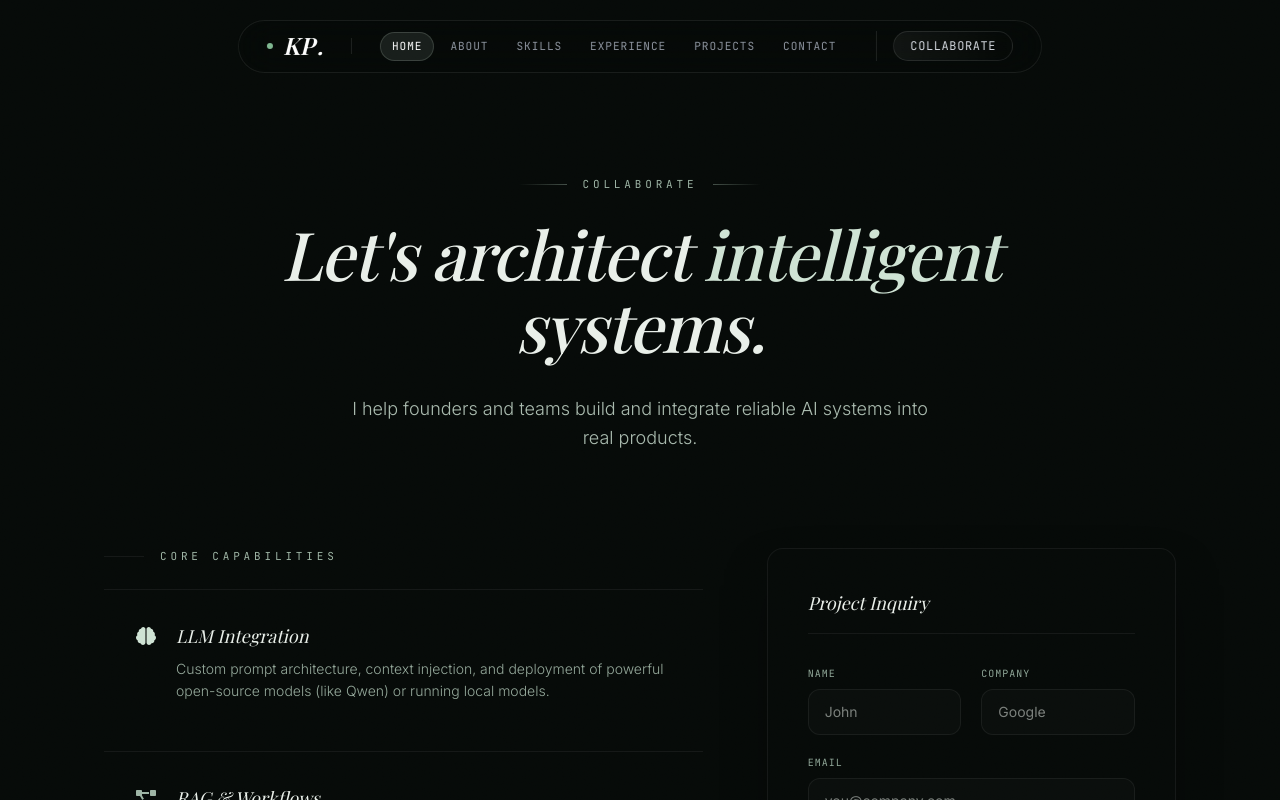
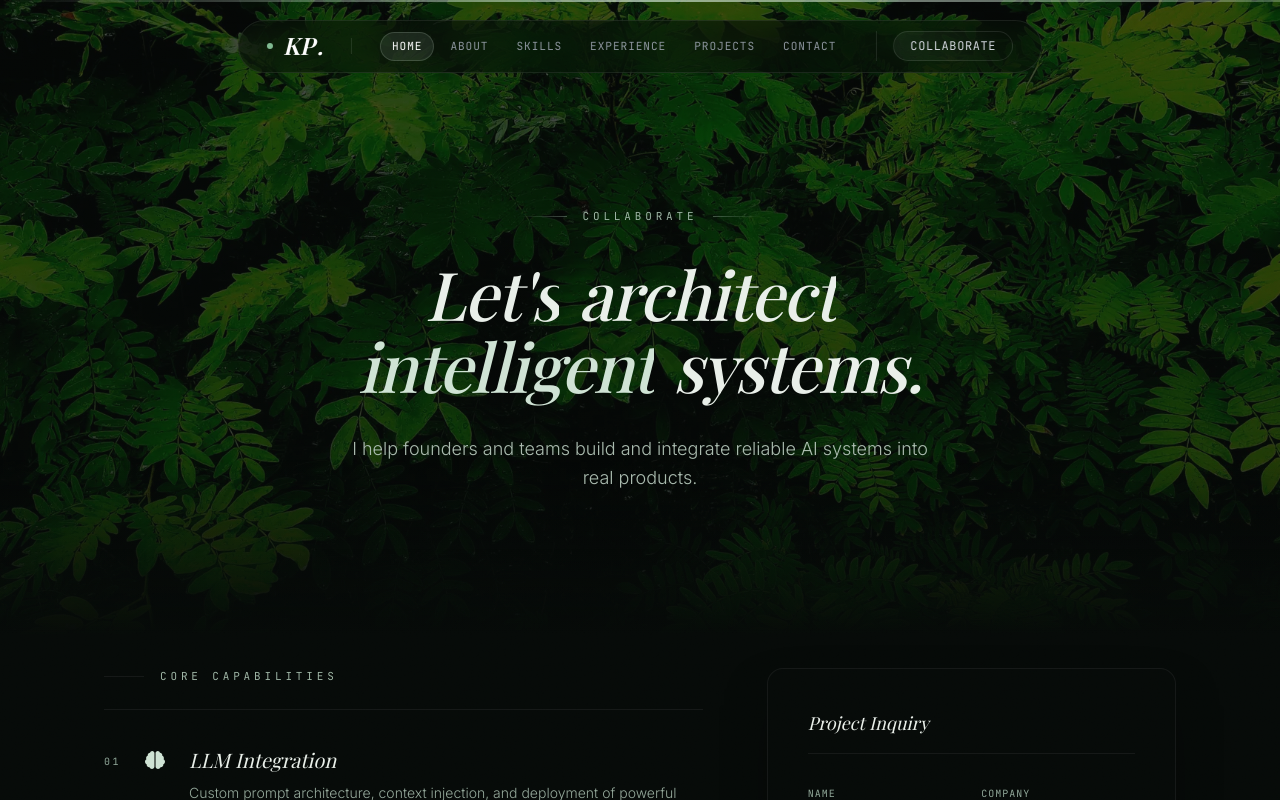
Before and after one commit to KevalParmar75/portfoliome, a React (Vite) app in the folder portfolio-frontend/: page /collaborate in a window 1280 px wide. Shown: the top 800 px of the page. Built offline with nearby package versions, Linux system fonts and the light colour scheme; a web font is replaced by a local one.

Commit message:
Switch email backend to Resend API for production compatibility

```diff
--- a/portfolio-frontend/src/pages/Collaborate.tsx
+++ b/portfolio-frontend/src/pages/Collaborate.tsx
@@ -1,5 +1,5 @@
-import { useState} from "react";
-import { motion, AnimatePresence } from "framer-motion";
+import { useState, useRef } from "react";
+import { motion, AnimatePresence, useScroll, useSpring, useTransform } from "framer-motion";
 import { FaBrain, FaServer, FaProjectDiagram, FaPaperPlane, FaRobot, FaChevronDown } from "react-icons/fa";
 import ChatModal from "../components/ChatModal";
 import Navbar from "../components/Navbar";
@@ -17,6 +17,83 @@ const Grain = () => (
 );
 
 const EASE = [0.22, 1, 0.36, 1] as const;
+
+// ─── Scroll progress bar ──────────────────────────────────────────────────────
+const ScrollProgress = () => {
+  const { scrollYProgress } = useScroll();
+  const scaleX = useSpring(scrollYProgress, { stiffness: 140, damping: 28, mass: 0.4 });
+  return (
+    <motion.div
+      className="fixed top-0 left-0 right-0 h-[2px] z-[96] origin-left bg-gradient-to-r from-transparent via-[#cfe3d4]/70 to-[#cfe3d4]/30"
+      style={{ scaleX }}
+    />
+  );
+};
+
+// ─── Parallax hero (photo shows through from body bg) ────────────────────────
+const TITLE_WORDS: { word: string; accent: boolean }[] = [
+  { word: "Let's", accent: false },
+  { word: "architect", accent: false },
+  { word: "intelligent", accent: true },
+  { word: "systems.", accent: false },
+];
+
+const CollabHero = () => {
+  const ref = useRef<HTMLElement>(null);
+  const { scrollYProgress } = useScroll({ target: ref, offset: ["start start", "end start"] });
+  const y = useTransform(scrollYProgress, [0, 1], [0, 140]);
+  const opacity = useTransform(scrollYProgress, [0, 0.85], [1, 0]);
+  const scrimOpacity = useTransform(scrollYProgress, [0, 1], [0.5, 0.9]);
+
+  return (
+    <section ref={ref} className="relative pt-36 md:pt-52 pb-24 md:pb-36 overflow-hidden">
+      <motion.div style={{ opacity: scrimOpacity }} className="absolute inset-0 bg-[#060a08] pointer-events-none" />
+      <div className="absolute inset-x-0 bottom-0 h-44 bg-gradient-to-b from-transparent to-[#060a08] pointer-events-none" />
+
+      <motion.div
+        style={{ y, opacity }}
+        className="relative z-10 text-center max-w-3xl mx-auto px-6 will-change-transform"
+      >
+        <motion.div
+          initial={{ opacity: 0, y: 16 }}
+          animate={{ opacity: 1, y: 0 }}
+          transition={{ duration: 0.7, ease: EASE, delay: 0.1 }}
+          className="flex justify-center items-center gap-4 mb-8"
+        >
+          <span className="h-px w-12 bg-gradient-to-r from-transparent to-[#9db4a4]/40" />
+          <span className="font-mono text-[10px] md:text-[11px] tracking-[0.35em] uppercase text-[#9db4a4]">
+            collaborate
+          </span>
+          <span className="h-px w-12 bg-gradient-to-r from-[#9db4a4]/40 to-transparent" />
+        </motion.div>
+
+        <h1 className="display-title mb-6 md:mb-8" aria-label="Let's architect intelligent systems.">
+          {TITLE_WORDS.map(({ word, accent }, i) => (
+            <span key={i} className="inline-block overflow-hidden align-bottom pb-[0.08em] -mb-[0.08em] mr-[0.28em] last:mr-0">
+              <motion.span
+                className={`inline-block will-change-transform ${accent ? "text-[#cfe3d4]" : ""}`}
+                initial={{ y: "110%", rotate: 4, opacity: 0 }}
+                animate={{ y: 0, rotate: 0, opacity: 1 }}
+                transition={{ duration: 0.9, ease: EASE, delay: 0.25 + i * 0.09 }}
+              >
+                {word}
+              </motion.span>
+            </span>
+          ))}
+        </h1>
+
+        <motion.p
+          initial={{ opacity: 0, y: 16 }}
+          animate={{ opacity: 1, y: 0 }}
+          transition={{ duration: 0.7, ease: EASE, delay: 0.7 }}
+          className="text-[#a9baae] text-sm md:text-lg font-light leading-relaxed max-w-xl mx-auto"
+        >
+          I help founders and teams build and integrate reliable AI systems into real products.
+        </motion.p>
+      </motion.div>
+    </section>
+  );
+};
 
 export default function Collaborate() {
   const [isChatOpen, setIsChatOpen] = useState(false);
@@ -88,35 +165,16 @@ export default function Collaborate() {
     >
       <LiquidGlassCursor />
       <Navbar />
+      <ScrollProgress />
       <Grain />
 
-      <div className="absolute inset-x-0 top-0 h-[60vh] bg-gradient-to-b from-transparent to-[#060a08] pointer-events-none z-0" />
+      {/* ── Parallax hero ──────────────────────────────────────────── */}
+      <CollabHero />
 
       {/* ── Main Panel ─────────────────────────────────────────────── */}
-      <main className="relative z-10 min-h-screen bg-[#060a08] pb-24 pt-36 md:pt-44">
+      <main className="relative z-10 bg-[#060a08] pb-24 pt-4 md:pt-8">
 
         <section className="relative flex flex-col items-center justify-start px-6 md:px-10 max-w-6xl mx-auto">
-
-          {/* Header Section */}
-          <div className="text-center max-w-3xl mx-auto mb-16 md:mb-24">
-            <motion.div initial={{ opacity: 0, y: 20 }} animate={{ opacity: 1, y: 0 }} transition={{ duration: 0.6, ease: EASE }}>
-              <div className="flex justify-center items-center gap-4 mb-6">
-                <span className="h-px w-12 bg-gradient-to-r from-transparent to-[#9db4a4]/40" />
-                <span className="font-mono text-[10px] md:text-[11px] tracking-[0.35em] uppercase text-[#9db4a4]">
-                  collaborate
-                </span>
-                <span className="h-px w-12 bg-gradient-to-r from-[#9db4a4]/40 to-transparent" />
-              </div>
-
-              <h1 className="display-title mb-6 md:mb-8">
-                Let's architect <span className="text-[#cfe3d4]">intelligent</span> systems.
-              </h1>
-
-              <p className="text-[#a9baae] text-sm md:text-lg font-light leading-relaxed max-w-xl mx-auto">
-                I help founders and teams build and integrate reliable AI systems into real products.
-              </p>
-            </motion.div>
-          </div>
 
           <div className="grid grid-cols-1 lg:grid-cols-12 gap-12 md:gap-16 w-full">
 
@@ -133,19 +191,26 @@ export default function Collaborate() {
                   Core Capabilities
                 </motion.h3>
 
-                <div className="space-y-4">
+                <div>
                   {services.map((service, idx) => (
                     <motion.div
                       key={idx}
-                      initial={{ opacity: 0, y: 20 }}
+                      initial={{ opacity: 0, y: 24 }}
                       animate={{ opacity: 1, y: 0 }}
-                      transition={{ delay: 0.3 + idx * 0.1, ease: EASE }}
-                      className="p-6 md:p-8 border-t border-white/[0.06] flex gap-5 hover:bg-white/[0.01] transition-colors duration-300"
+                      transition={{ delay: 0.3 + idx * 0.12, duration: 0.7, ease: EASE }}
+                      className="group border-t border-white/[0.06] last:border-b py-7 md:py-9 grid grid-cols-[auto_auto_1fr] gap-5 md:gap-6 items-start hover:bg-white/[0.015] transition-colors duration-300"
                     >
+                      <span className="font-mono text-[10px] text-[#8fa697] tracking-[0.25em] pt-2">
+                        0{idx + 1}
+                      </span>
                       <div className="mt-1 shrink-0">{service.icon}</div>
                       <div>
-                        <h4 className="text-lg font-serif italic text-[#e9efe9] mb-2">{service.title}</h4>
-                        <p className="text-sm font-light text-[#94a89a] leading-relaxed">{service.desc}</p>
+                        <h4 className="text-lg md:text-xl font-serif italic text-[#e9efe9] mb-2 transition-transform duration-500 group-hover:translate-x-1.5">
+                          {service.title}
+                        </h4>
+                        <p className="text-sm font-light text-[#94a89a] leading-relaxed transition-transform duration-500 group-hover:translate-x-1.5">
+                          {service.desc}
+                        </p>
                       </div>
                     </motion.div>
                   ))}
@@ -361,15 +426,13 @@ export default function Collaborate() {
           font-family: 'Dancing Script', cursive;
           letter-spacing: 0.08em;
           font-size: 1.1rem;
-          color: rgba(255, 255, 255, 0.4);
-          mix-blend-mode: overlay;
-          text-shadow: 1px 1px 1px rgba(0, 0, 0, 0.1), -1px -1px 1px rgba(255, 255, 255, 0.2);
+          color: rgba(207, 227, 212, 0.45);
+          text-shadow: 0 0 10px rgba(207, 227, 212, 0.15);
           cursor: crosshair;
           transition: all 0.4s ease-in-out;
         }
         .decal-easter-egg:hover {
           color: rgba(220, 38, 38, 0.9);
-          mix-blend-mode: normal;
           text-shadow: 0 0 12px rgba(220, 38, 38, 0.6);
         }
       `}</style>
--- a/portfolio-frontend/src/pages/ProjectDetails.tsx
+++ b/portfolio-frontend/src/pages/ProjectDetails.tsx
@@ -1,13 +1,13 @@
 import { useEffect, useState, useCallback, useRef } from "react";
 import { createPortal } from "react-dom";
 import { useParams, useNavigate } from "react-router-dom";
-import { motion, AnimatePresence, useInView } from "framer-motion";
+import { motion, AnimatePresence, useInView, useScroll, useSpring, useTransform, type MotionValue } from "framer-motion";
 import Navbar from "../components/Navbar";
 import api from "../api/axios";
 import ReactMarkdown from "react-markdown";
 import remarkGfm from "remark-gfm";
 import { FaBrain, FaTimes, FaGithub, FaExternalLinkAlt} from "react-icons/fa";
-import { FiRefreshCw, FiX, FiChevronLeft, FiChevronRight, FiZap, FiMaximize2 } from "react-icons/fi";
+import { FiRefreshCw, FiX, FiChevronLeft, FiChevronRight, FiZap, FiMaximize2, FiArrowUpRight } from "react-icons/fi";
 import LiquidGlassCursor from "../components/LiquidGlassCursor";
 
 interface Project {
@@ -34,6 +34,62 @@ const Grain = () => (
     }}
   />
 );
+
+// ─── Scroll progress bar ──────────────────────────────────────────────────────
+const ScrollProgress = () => {
+  const { scrollYProgress } = useScroll();
+  const scaleX = useSpring(scrollYProgress, { stiffness: 140, damping: 28, mass: 0.4 });
+  return (
+    <motion.div
+      className="fixed top-0 left-0 right-0 h-[2px] z-[96] origin-left bg-gradient-to-r from-transparent via-[#cfe3d4]/70 to-[#cfe3d4]/30"
+      style={{ scaleX }}
+    />
+  );
+};
+
+// ─── Scroll-linked word-by-word reveal ────────────────────────────────────────
+const ScrollWord = ({ word, progress, range }: { word: string; progress: MotionValue<number>; range: [number, number] }) => {
+  const opacity = useTransform(progress, range, [0.12, 1]);
+  const y = useTransform(progress, range, [6, 0]);
+  return (
+    <motion.span style={{ opacity, y }} className="inline-block mr-[0.3em] will-change-transform">
+      {word}
+    </motion.span>
+  );
+};
+
+const ScrollText = ({ text }: { text: string }) => {
+  const ref = useRef(null);
+  const { scrollYProgress } = useScroll({ target: ref, offset: ["start 0.85", "end 0.5"] });
+  const paragraphs = text.split(/\n+/).map(p => p.trim()).filter(Boolean);
+  const total = paragraphs.reduce((n, p) => n + p.split(/\s+/).length, 0);
+  let cursor = 0;
+
+  return (
+    <div ref={ref} className="space-y-5">
+      {paragraphs.map((para, pi) => {
+        const words = para.split(/\s+/);
+        const start = cursor;
+        cursor += words.length;
+        return (
+          <p key={pi} className="text-[#c3d2c7] font-light text-base md:text-lg leading-relaxed">
+            {words.map((w, wi) => {
+              const i = start + wi;
+              return (
+                <ScrollWord
+                  key={wi}
+                  word={w}
+                  progress={scrollYProgress}
+                  range={[i / total, Math.min(1, (i + 1.5) / total)]}
+                />
+              );
+            })}
+          </p>
+        );
+      })}
+    </div>
+  );
+};
 
 // ─── Animated Title ───────────────────────────────────────────────────────────
 const AnimatedTitle = ({ text }: { text: string }) => {
@@ -273,6 +329,136 @@ const ImageCarousel = ({ images }: { images: NonNullable<Project["images"]> }) =
   );
 };
 
+// ─── Meta chip ────────────────────────────────────────────────────────────────
+const MetaChip = ({ children }: { children: React.ReactNode }) => (
+  <span className="px-4 py-1.5 rounded-full border border-white/10 bg-white/[0.03] backdrop-blur-md font-mono text-[10px] tracking-[0.2em] uppercase text-[#b9cec0]">
+    {children}
+  </span>
+);
+
+// ─── Parallax hero (photo shows through from body bg) ────────────────────────
+const ProjectHero = ({ project, techCount, onBack }: { project: Project; techCount: number; onBack: () => void }) => {
+  const ref = useRef<HTMLElement>(null);
+  const { scrollYProgress } = useScroll({ target: ref, offset: ["start start", "end start"] });
+  const y = useTransform(scrollYProgress, [0, 1], [0, 140]);
+  const opacity = useTransform(scrollYProgress, [0, 0.85], [1, 0]);
+  const scrimOpacity = useTransform(scrollYProgress, [0, 1], [0.55, 0.9]);
+
+  return (
+    <section ref={ref} className="relative pt-28 md:pt-44 pb-24 md:pb-32 overflow-hidden">
+      <motion.div style={{ opacity: scrimOpacity }} className="absolute inset-0 bg-[#060a08] pointer-events-none" />
+      <div className="absolute inset-x-0 bottom-0 h-44 bg-gradient-to-b from-transparent to-[#060a08] pointer-events-none" />
+
+      <motion.div style={{ y, opacity }} className="relative z-10 max-w-6xl mx-auto px-6 md:px-10 will-change-transform">
+        <motion.button
+          onClick={onBack}
+          initial={{ opacity: 0, x: -16 }}
+          animate={{ opacity: 1, x: 0 }}
+          transition={{ duration: 0.4 }}
+          className="flex items-center gap-2 font-mono text-xs text-[#8fa697] hover:text-[#e9efe9] transition-colors duration-200 mb-10 md:mb-14 group"
+        >
+          <FiChevronLeft className="group-hover:-translate-x-0.5 transition-transform duration-200" />
+          <span className="tracking-[0.2em] uppercase">back_to_projects</span>
+        </motion.button>
+
+        <motion.div
+          initial={{ opacity: 0 }}
+          animate={{ opacity: 1 }}
+          transition={{ duration: 0.4 }}
+          className="flex items-center gap-4 mb-6"
+        >
+          <span className="font-mono text-[10px] md:text-[11px] tracking-[0.35em] uppercase text-[#9db4a4]">
+            project.details
+          </span>
+          <span className="h-px flex-1 max-w-[180px] bg-gradient-to-r from-[#9db4a4]/40 to-transparent origin-left" />
+        </motion.div>
+
+        <AnimatedTitle text={project.title} />
+
+        <motion.p
+          initial={{ opacity: 0, y: 12 }}
+          animate={{ opacity: 1, y: 0 }}
+          transition={{ delay: 0.5, duration: 0.5 }}
+          className="mt-6 md:mt-8 text-[#a9baae] text-sm md:text-lg max-w-2xl font-light leading-relaxed"
+        >
+          {project.short_description}
+        </motion.p>
+
+        <motion.div
+          initial={{ opacity: 0, y: 10 }}
+          animate={{ opacity: 1, y: 0 }}
+          transition={{ delay: 0.6, duration: 0.5 }}
+          className="flex flex-wrap gap-2.5 mt-8"
+        >
+          {typeof project.views === "number" && <MetaChip>{project.views} views</MetaChip>}
+          {project.images && project.images.length > 0 && <MetaChip>{project.images.length} visuals</MetaChip>}
+          <MetaChip>{techCount} technologies</MetaChip>
+        </motion.div>
+
+        <motion.div
+          initial={{ opacity: 0, y: 10 }}
+          animate={{ opacity: 1, y: 0 }}
+          transition={{ delay: 0.7, duration: 0.5 }}
+          className="flex flex-wrap gap-3 mt-10"
+        >
+          {project.github_url && (
+            <ActionButton href={project.github_url} icon={<FaGithub className="text-base" />} label="Repository" />
+          )}
+          {project.live_url && (
+            <ActionButton href={project.live_url} icon={<FaExternalLinkAlt className="text-sm" />} label="Live Demo" primary />
+          )}
+        </motion.div>
+      </motion.div>
+    </section>
+  );
+};
+
+// ─── Up Next ──────────────────────────────────────────────────────────────────
+const UpNext = ({ project, onOpen }: { project: Project; onOpen: () => void }) => {
+  const ref = useRef<HTMLDivElement>(null);
+  const inView = useInView(ref, { once: true, amount: 0.4 });
+  const { scrollYProgress } = useScroll({ target: ref, offset: ["start end", "end start"] });
+  const ghostY = useTransform(scrollYProgress, [0, 1], [50, -50]);
+
+  return (
+    <section className="relative z-10 bg-[#060a08] border-t border-white/[0.06]">
+      <motion.div
+        ref={ref}
+        initial={{ opacity: 0, y: 32 }}
+        animate={inView ? { opacity: 1, y: 0 } : {}}
+        transition={{ duration: 0.8, ease: EASE }}
+        onClick={onOpen}
+        className="group relative max-w-6xl mx-auto px-6 md:px-10 py-20 md:py-28 cursor-pointer overflow-hidden"
+      >
+        <motion.span
+          style={{ y: ghostY }}
+          className="absolute right-2 md:right-10 top-1/2 -translate-y-1/2 font-serif italic text-[7rem] md:text-[10rem] leading-none text-white/[0.03] select-none pointer-events-none"
+        >
+          next
+        </motion.span>
+
+        <span className="font-mono text-[10px] md:text-[11px] tracking-[0.35em] uppercase text-[#9db4a4]">
+          up.next
+        </span>
+
+        <div className="relative flex items-center justify-between gap-6 mt-5">
+          <div className="min-w-0">
+            <h2 className="font-serif italic text-3xl md:text-6xl text-[#e9efe9] leading-tight transition-transform duration-500 group-hover:translate-x-2 md:group-hover:translate-x-4">
+              {project.title}
+            </h2>
+            <p className="mt-4 text-sm md:text-base text-[#94a89a] font-light leading-relaxed max-w-xl transition-transform duration-500 group-hover:translate-x-2 md:group-hover:translate-x-4">
+              {project.short_description}
+            </p>
+          </div>
+          <div className="w-12 h-12 md:w-16 md:h-16 rounded-full border border-white/10 flex items-center justify-center shrink-0 transition-all duration-500 group-hover:border-[#cfe3d4]/50 group-hover:bg-[#cfe3d4]/10 group-hover:rotate-45">
+            <FiArrowUpRight className="text-lg md:text-2xl text-[#9db4a4] group-hover:text-[#e9efe9] transition-colors duration-300" />
+          </div>
+        </div>
+      </motion.div>
+    </section>
+  );
+};
+
 // ─── Loading Skeleton ─────────────────────────────────────────────────────────
 const LoadingSkeleton = () => (
   <div className="min-h-screen bg-[#060a08] text-white flex items-center justify-center">
@@ -391,66 +577,14 @@ export default function ProjectDetails() {
     >
       <LiquidGlassCursor />
       <Navbar />
+      <ScrollProgress />
       <Grain />
 
-      {/* ── Solid panel backdrop ───────────────────────────────────── */}
-      <div className="absolute inset-x-0 top-0 h-[50vh] bg-gradient-to-b from-transparent to-[#060a08] pointer-events-none" />
+      {/* ── Parallax hero ──────────────────────────────────────────── */}
+      <ProjectHero project={project} techCount={techLines.length} onBack={() => navigate(-1)} />
 
-      <main className="relative z-10 min-h-screen bg-[#060a08] pb-20 pt-28 md:pt-40">
-        <div className="px-6 md:px-10 max-w-6xl mx-auto">
-
-          {/* ── Back button ───────────────────────────────────────────── */}
-          <motion.button
-            onClick={() => navigate(-1)}
-            initial={{ opacity: 0, x: -16 }}
-            animate={{ opacity: 1, x: 0 }}
-            transition={{ duration: 0.4 }}
-            className="flex items-center gap-2 font-mono text-xs text-[#8fa697] hover:text-[#e9efe9] transition-colors duration-200 mb-8 md:mb-12 group"
-          >
-            <FiChevronLeft className="group-hover:-translate-x-0.5 transition-transform duration-200" />
-            <span className="tracking-[0.2em] uppercase">back_to_projects</span>
-          </motion.button>
-
-          {/* ── Header ────────────────────────────────────────────────── */}
-          <div className="mb-12 md:mb-16">
-            <motion.div
-              initial={{ opacity: 0 }}
-              animate={{ opacity: 1 }}
-              transition={{ duration: 0.4 }}
-              className="flex items-center gap-4 mb-6"
-            >
-              <span className="font-mono text-[10px] md:text-[11px] tracking-[0.35em] uppercase text-[#9db4a4]">
-                project.details
-              </span>
-              <span className="h-px flex-1 max-w-[180px] bg-gradient-to-r from-[#9db4a4]/40 to-transparent origin-left" />
-            </motion.div>
-
-            <AnimatedTitle text={project.title} />
-
-            <motion.p
-              initial={{ opacity: 0, y: 12 }}
-              animate={{ opacity: 1, y: 0 }}
-              transition={{ delay: 0.5, duration: 0.5 }}
-              className="mt-6 md:mt-8 text-[#94a89a] text-sm md:text-lg max-w-2xl font-light leading-relaxed"
-            >
-              {project.short_description}
-            </motion.p>
-          </div>
-
-          {/* ── Action Buttons ─────────────────────────────────────────── */}
-          <motion.div
-            initial={{ opacity: 0, y: 10 }}
-            animate={{ opacity: 1, y: 0 }}
-            transition={{ delay: 0.55, duration: 0.5 }}
-            className="flex flex-wrap gap-3 mb-16 md:mb-20"
-          >
-            {project.github_url && (
-              <ActionButton href={project.github_url} icon={<FaGithub className="text-base" />} label="Repository" />
-            )}
-            {project.live_url && (
-              <ActionButton href={project.live_url} icon={<FaExternalLinkAlt className="text-sm" />} label="Live Demo" primary />
-            )}
-          </motion.div>
+      <main className="relative z-10 bg-[#060a08] pb-20">
+        <div className="px-6 md:px-10 max-w-6xl mx-auto pt-4 md:pt-8">
 
           {/* ── Two-column layout ──────────────────────────────────────── */}
           <div className="grid grid-cols-1 lg:grid-cols-[1fr_320px] gap-8 md:gap-16 mb-12">
@@ -467,9 +601,9 @@ export default function ProjectDetails() {
                 </span>
                 <span className="h-px flex-1 max-w-[180px] bg-gradient-to-r from-[#9db4a4]/40 to-transparent origin-left" />
               </div>
-              <p className="text-[#a9baae] font-light text-sm md:text-base leading-relaxed whitespace-pre-line mb-12">
-                {project.detailed_description}
-              </p>
+              <div className="mb-12">
+                <ScrollText text={project.detailed_description} />
+              </div>
               {project.images && project.images.length > 0 && (
                 <ImageCarousel images={project.images} />
               )}
@@ -554,6 +688,14 @@ export default function ProjectDetails() {
 
         </div>
       </main>
+
+      {/* ── Up Next ────────────────────────────────────────────────────── */}
+      {recommendedProject && (
+        <UpNext
+          project={recommendedProject}
+          onOpen={() => navigate(`/projects/${recommendedProject.slug}`)}
+        />
+      )}
 
       {/* ── Recommendation Widget ──────────────────────────────────────── */}
       <AnimatePresence>
@@ -789,15 +931,13 @@ export default function ProjectDetails() {
           font-family: 'Dancing Script', cursive;
           letter-spacing: 0.08em;
           font-size: 1.1rem;
-          color: rgba(255, 255, 255, 0.4);
-          mix-blend-mode: overlay;
-          text-shadow: 1px 1px 1px rgba(0, 0, 0, 0.1), -1px -1px 1px rgba(255, 255, 255, 0.2);
+          color: rgba(207, 227, 212, 0.45);
+          text-shadow: 0 0 10px rgba(207, 227, 212, 0.15);
           cursor: crosshair;
           transition: all 0.4s ease-in-out;
         }
         .decal-easter-egg:hover {
           color: rgba(220, 38, 38, 0.9);
-          mix-blend-mode: normal;
           text-shadow: 0 0 12px rgba(220, 38, 38, 0.6);
         }
       `}</style>
```
